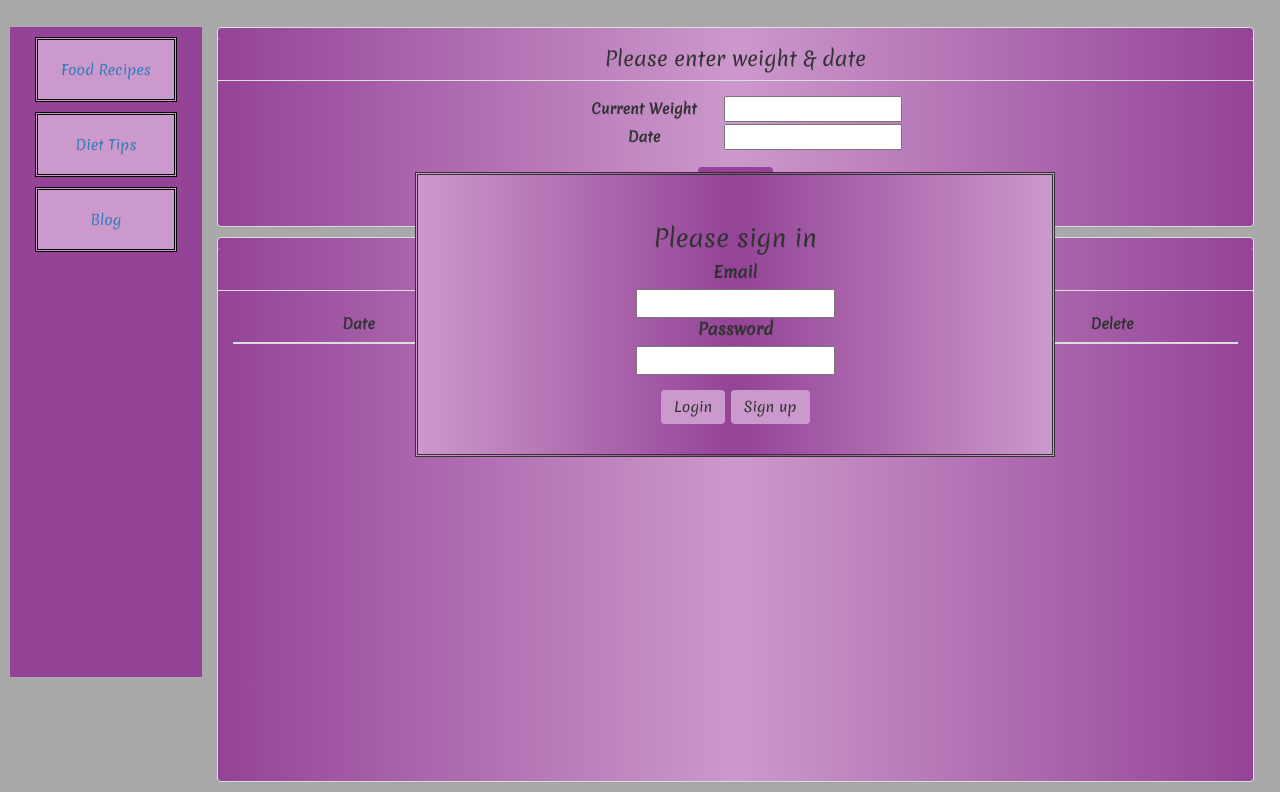
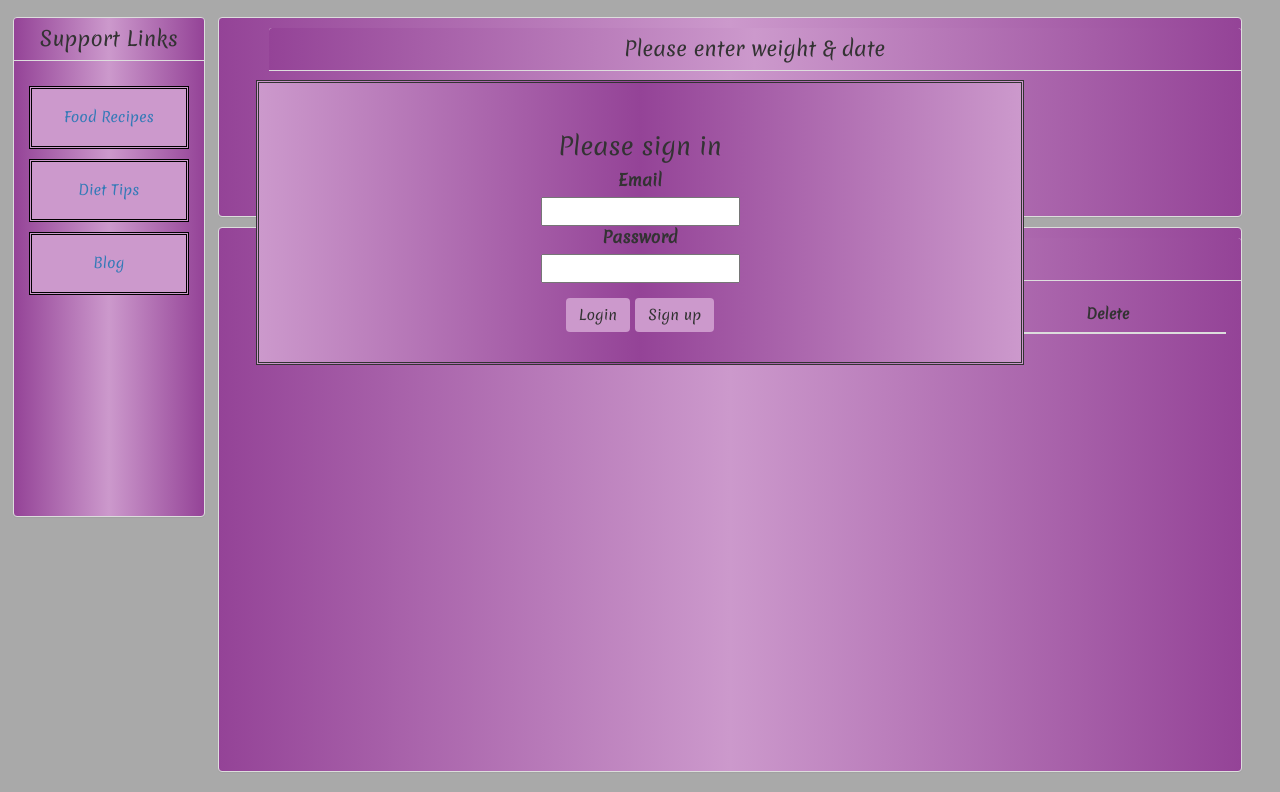
Before and after one commit to marktvbui/weight-tracker, a plain HTML site: page index.html in a window 1280 px wide. Shown: the part 80-872 px from the top of the page. Drawn offline with nearby package versions, Linux system fonts and the light colour scheme; no server answers.

Commit message:
changed all containers to panels, fixed css to center and make it look nice

```diff
--- a/assets/css/style.css
+++ b/assets/css/style.css
@@ -31,12 +31,14 @@ td {
 th {
   text-align: center;
 }
+ul {
+  padding-left: 0;
+}
 li {
   position: relative;
   list-style-type: none;
   border-style: double;
   border-color: black;
-  margin: 10px;
   text-align: center;
   background-color: #CC99CC;
   color: black;
@@ -44,10 +46,12 @@ li {
 
 .main-input {
   background-color: #33ECFF;
-  margin-top: 10px;
+  padding-left: 50px;
   margin-bottom: 10px;
   padding-top: 10px;
   padding-bottom: 10px;
+  width: 80%;
+  float: left;
 }
 
 /* The Modal (background) */
@@ -122,7 +126,8 @@ li {
 .container-weight,
  .main-input,
  .navbar,
- .panel-heading {
+ .panel-heading,
+ .side-panel {
   background: -webkit-linear-gradient(left, #944397, #CC99CC, #944397);
   background: -o-linear-gradient(right, #944397, #CC99CC, #944397);
   background: -moz-linear-gradient(right, #944397, #CC99CC, #944397);
@@ -142,6 +147,10 @@ li {
   color: black;
   display: none;
 }
+.navbar-right {
+  margin-right: 1%;
+  margin-top: 1%;
+}
 #submitRegistration {
   margin: 10px;
   background-color: #CC99CC;
@@ -158,7 +167,8 @@ li {
   display: block;
   margin-left: auto;
   margin-right: auto;
-  padding-top: 20px;
+  padding-top: 12%;
+  padding-bottom: 12%;
 }
  .changeTab {
   background: -webkit-linear-gradient(left, #944397, #CC99CC, #944397);
@@ -167,8 +177,10 @@ li {
   background: linear-gradient(to right, #944397, #CC99CC, #944397);
  }
  .sideLi {
-  min-height: 65px;
-  min-width: 80px;
+  margin-left: auto;
+  margin-right: auto;
+  margin-top: 10px;
+  margin-bottom: 10px;
  }
  .navbar-header,
  .brand-image {
@@ -188,3 +200,10 @@ li {
 .panel-title {
   font-size: 20px;
 }
+.side-panel {
+  width: 15%;
+  float: left;
+  min-height: 500px;
+  margin-right: 1%;
+  margin-left: 1%;
+}
--- a/index.html
+++ b/index.html
@@ -34,16 +34,23 @@
     <!-- /.container-fluid -->
   </nav>
   <sidebar>
-    <row>
-      <ul class="sideContent col-md-2">
-        <li class="sideLi"><a class="listContainer" href="#">Food Recipes</a></li>
-        <li class="sideLi"><a class="listContainer" href="#">Diet Tips</a></li>
-        <li class="sideLi"><a class="listContainer" href="#">Blog</a></li>
-      </ul>
-    </row>
+    <div class="panel panel-default side-panel">
+      <div class="panel-heading">
+        <h3 class="panel-title">Support Links</h3>
+      </div>
+      <div class="panel-body">
+        <div>
+          <ul>
+            <li class="sideLi"><a class="listContainer" href="#">Food Recipes</a></li>
+            <li class="sideLi"><a class="listContainer" href="#">Diet Tips</a></li>
+            <li class="sideLi"><a class="listContainer" href="#">Blog</a></li>
+          </ul>
+        </div>
+      </div>
+    </div>
   </sidebar>
 
-  <main class="col-md-10">
+  <main>
     <div class="panel panel-default main-input">
       <div class="panel-heading">
         <h3 class="panel-title">Please enter weight & date</h3>
```
